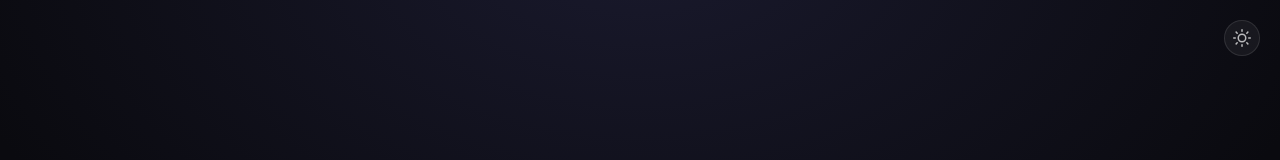
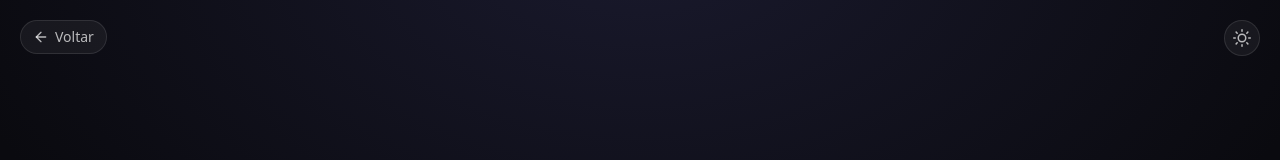
Before and after one commit to MaximianoCodeing/Maximiano_Rep, a Next.js app: page /session in a window 1280 px wide. Shown: the top 160 px of the page. Built offline with nearby package versions, Linux system fonts and the light colour scheme.

Commit message:
Update page.tsx

```diff
--- a/src/app/session/page.tsx
+++ b/src/app/session/page.tsx
@@ -86,6 +86,17 @@ function SessionInner() {
   if (phase === "setup") {
     return (
       <main className="flex min-h-screen flex-col items-center justify-center gap-8 p-6">
+        <div className="absolute left-5 top-5">
+          <button
+            onClick={() => router.push("/")}
+            className="flex items-center gap-1.5 rounded-full border border-black/10 bg-black/5 px-3 py-1.5 text-sm text-black/70 transition hover:bg-black/10 dark:border-white/10 dark:bg-white/5 dark:text-white/70 dark:hover:bg-white/10"
+          >
+            <svg width="16" height="16" viewBox="0 0 24 24" fill="none" stroke="currentColor" strokeWidth="2" strokeLinecap="round" strokeLinejoin="round">
+              <line x1="19" y1="12" x2="5" y2="12" /><polyline points="12 19 5 12 12 5" />
+            </svg>
+            Voltar
+          </button>
+        </div>
         <div className="absolute right-5 top-5"><ThemeToggle /></div>
         <div className="text-center">
           <h2 className="text-2xl font-semibold">Choose a conversation mode</h2>
@@ -117,10 +128,25 @@ function SessionInner() {
     );
   }
 
+  // Volta ao ecra inicial do Fluio, terminando a chamada se estiver ativa.
+  const goBack = useCallback(() => {
+    if (state !== "idle") stop();
+    router.push("/");
+  }, [state, stop, router]);
+
   // ---- Conversa ativa ----
   return (
     <main className="flex min-h-screen flex-col items-center justify-between p-6">
       <div className="flex w-full max-w-2xl items-center justify-between">
+        <button
+          onClick={goBack}
+          className="flex items-center gap-1.5 rounded-full border border-black/10 bg-black/5 px-3 py-1.5 text-sm text-black/70 transition hover:bg-black/10 dark:border-white/10 dark:bg-white/5 dark:text-white/70 dark:hover:bg-white/10"
+        >
+          <svg width="16" height="16" viewBox="0 0 24 24" fill="none" stroke="currentColor" strokeWidth="2" strokeLinecap="round" strokeLinejoin="round">
+            <line x1="19" y1="12" x2="5" y2="12" /><polyline points="12 19 5 12 12 5" />
+          </svg>
+          Voltar
+        </button>
         <div className="flex items-center gap-2">
           <span className={`h-2.5 w-2.5 rounded-full ${state !== "idle" ? "animate-pulse bg-red-500" : "bg-black/30 dark:bg-white/30"}`} />
           <span className="text-sm text-black/60 dark:text-white/60">Mic active</span>
```
